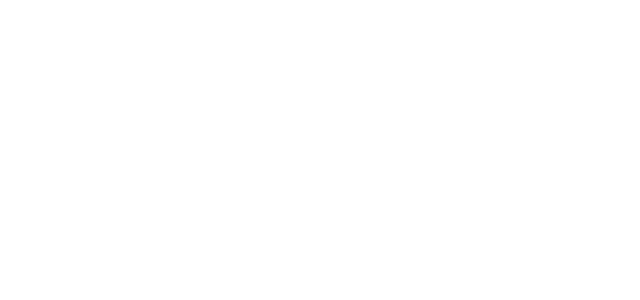
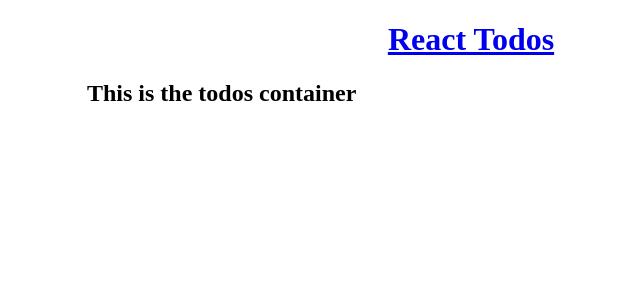
Before and after one commit to snopeks/my-react-todo, a React (Create React App) app: page /todos in a window 1280 px wide. Shown: the top 300 px of the page, without its empty margins (169-809 px from the left). Built offline with nearby package versions, Linux system fonts and the light colour scheme.

Commit message:
complete sprint2

```diff
--- a/src/App.js
+++ b/src/App.js
@@ -1,11 +1,14 @@
 import React, { Component } from 'react';
-import Header from './components/Header'
+import Header from './components/Header';
+import './index.css'
+
 
 class App extends Component {
   render() {
     return (
       <div className="App">
         <Header />
+        {this.props.children}
       </div>
     );
   }
--- a/src/config/routes.js
+++ b/src/config/routes.js
@@ -1,7 +1,11 @@
 import React from 'react';
 import {Route} from 'react-router';
 import App from '../App'
+import TodosContainer from '../containers/TodosContainer';
+
 
 export default (
-  <Route path='/' component={App}/>
+  <Route path='/' component={App}>
+    <Route path='/todos' component={TodosContainer}/>
+  </Route>
 )
--- /dev/null
+++ b/src/containers/TodosContainer.js
@@ -0,0 +1,13 @@
+import React, {Component} from 'react';
+
+class TodosContainer extends Component{
+  render(){
+    return(
+      <div className = 'todosContainer'>
+        <h2>This is the todos container</h2>
+      </div>
+    )
+  }
+}
+
+export default TodosContainer;
--- a/src/index.css
+++ b/src/index.css
@@ -1,5 +1,52 @@
 body {
   margin: 0;
   padding: 0;
-  font-family: sans-serif;
+  font-family: "Brush Script MT", cursive;
 }
+
+header, .todos {
+  text-align: center
+}
+
+.todosContainer {
+  width: 60%;
+  margin: auto;
+}
+
+h2 {
+  padding-bottom: .5em;
+  margin-bottom: .5em;
+}
+
+.incomplete h2{
+  border-bottom: 3px solid red;
+}
+
+h1, h2{
+  font-family: "Brush Script MT", cursive;
+}
+
+p {
+  font-family: "Brush Script MT", cursive;
+  font-size: 2em;
+}
+
+.todoForm {
+  clear:both;
+  text-align: center;
+}
+
+span.deleteButton, span.toggleButton {
+  padding-left: 1em;
+}
+
+.deleteButton{
+  color: red;
+}
+
+.createForm {
+  padding-top: 3em;
+  padding-bottom: 3em;
+  margin: auto;
+  width: 58%;
+}
```
